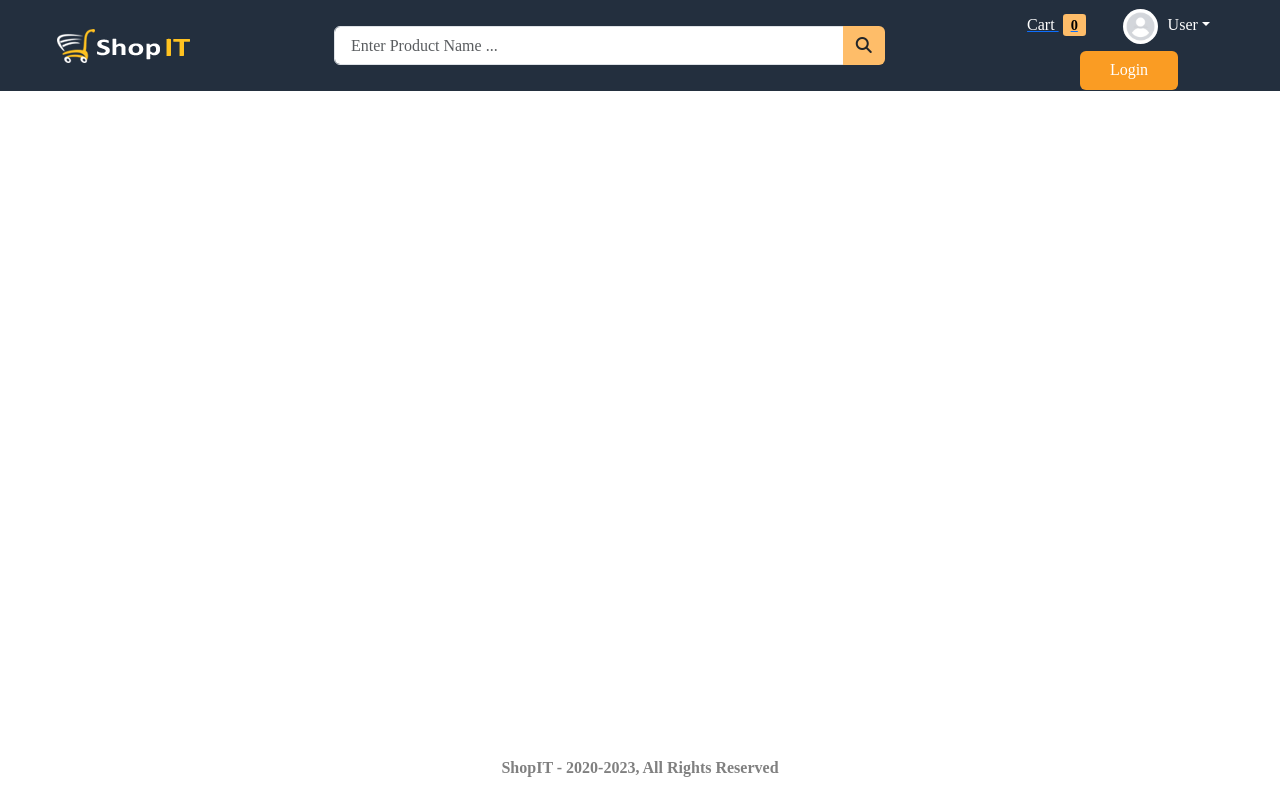
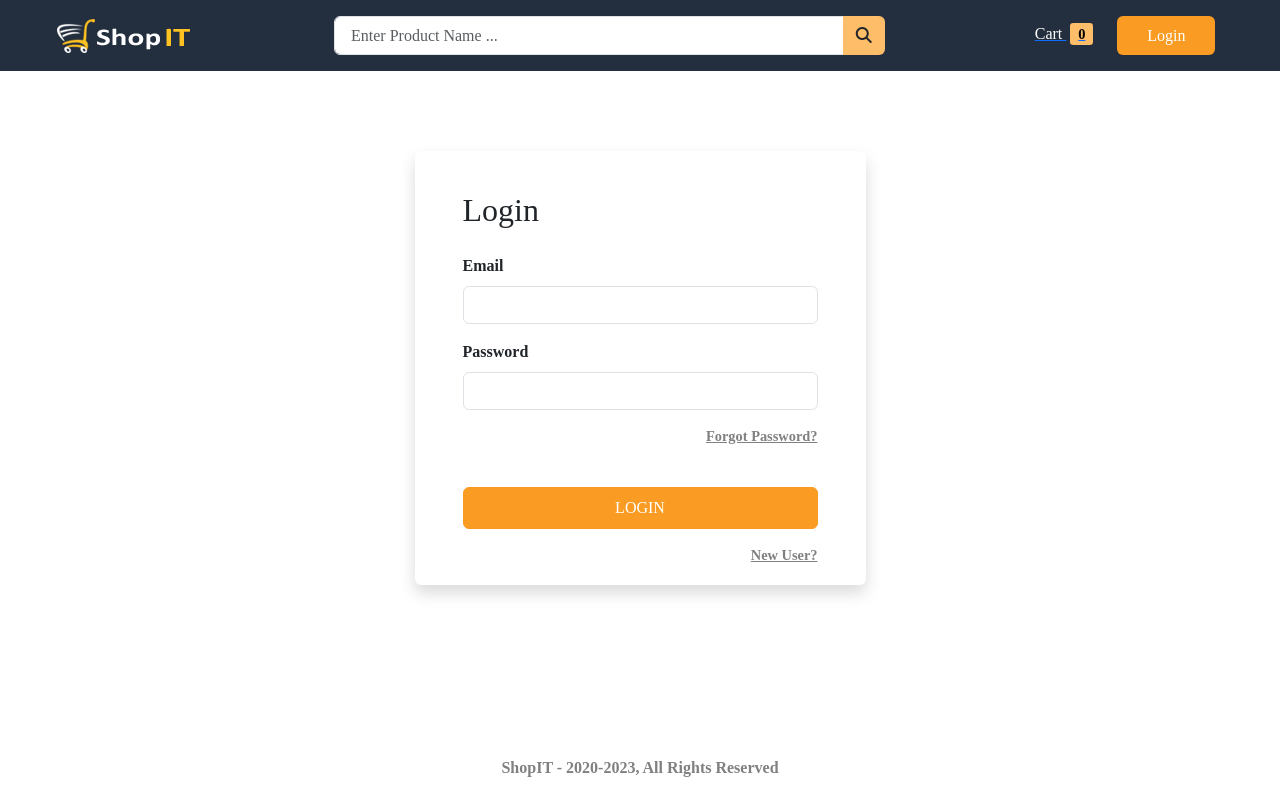
Before and after one commit to lgirao/shop-it, a React (Vite) app in the folder frontend/: page /login in a window 1280 px wide. Built offline with nearby package versions, Linux system fonts and the light colour scheme; no server answers; a web font is replaced by a local one.

Commit message:
auth frontend

```diff
--- a/frontend/src/App.jsx
+++ b/frontend/src/App.jsx
@@ -5,6 +5,8 @@
 import Footer from './components/layout/Footer';
 import Home from './components/Home';
 import ProductDetails from './components/product/productDetails';
+import Login from './components/auth/Login';
+import Register from './components/auth/Register';
 
 
 function App() {
@@ -18,6 +20,8 @@
           <Routes>
             <Route path="/" element={<Home />} />
             <Route path="/product/:id" element={<ProductDetails />} />
+            <Route path="/login" element={<Login />} />
+            <Route path="/register" element={<Register />} />
           </Routes>
         </div>
         <Footer />
--- /dev/null
+++ b/frontend/src/components/auth/Login.jsx
@@ -0,0 +1,86 @@
+import React, { useEffect, useState } from 'react';
+import { useLoginMutation } from '../../redux/api/authApi';
+import toast from "react-hot-toast";
+import { useNavigate } from 'react-router-dom';
+import { useSelector } from 'react-redux';
+
+const Login = () => {
+
+    const navigate = useNavigate();
+
+    const [email, setEmail] = useState("");
+    const [password, setPassword] = useState("");
+
+    const [login, { isLoading, error, data }] = useLoginMutation();
+
+    const { isAuthenticated } = useSelector((state) => state.auth);
+
+    useEffect(() => {
+        if(isAuthenticated) {
+            navigate("/")
+        }
+
+        if (error) {
+            toast.error(error?.data?.message)
+        }
+    }, [error, isAuthenticated]);
+
+    const submitHandler = (e) => {
+        e.preventDefault();
+
+        const loginData = {
+            email,
+            password
+        }
+
+        login(loginData);
+    }
+
+    return (
+        <div className="row wrapper">
+            <div className="col-10 col-lg-5">
+                <form
+                    className="shadow rounded bg-body"
+                    onSubmit={submitHandler}
+                >
+                    <h2 className="mb-4">Login</h2>
+                    <div className="mb-3">
+                        <label htmlFor="email_field" className="form-label">Email</label>
+                        <input
+                            type="email"
+                            id="email_field"
+                            className="form-control"
+                            name="email"
+                            value={email}
+                            onChange={(e) => setEmail(e.target.value)}
+                        />
+                    </div>
+
+                    <div className="mb-3">
+                        <label htmlFor="password_field" className="form-label">Password</label>
+                        <input
+                            type="password"
+                            id="password_field"
+                            className="form-control"
+                            name="password"
+                            value={password}
+                            onChange={(e) => setPassword(e.target.value)}
+                        />
+                    </div>
+
+                    <a href="/password/forgot" className="float-end mb-4">Forgot Password?</a>
+
+                    <button id="login_button" type="submit" className="btn w-100 py-2" disabled={isLoading}>
+                        {isLoading ? "Authenticating..." : "LOGIN"}
+                    </button>
+
+                    <div className="my-3">
+                        <a href="/register" className="float-end">New User?</a>
+                    </div>
+                </form>
+            </div>
+        </div>
+    )
+}
+
+export default Login
--- /dev/null
+++ b/frontend/src/components/auth/Register.jsx
@@ -0,0 +1,103 @@
+import React, { useState, useEffect } from 'react';
+import { useRegisterMutation } from '../../redux/api/authApi';
+import toast from "react-hot-toast";
+import { useSelector } from 'react-redux';
+import { useNavigate } from 'react-router-dom';
+
+const Register = () => {
+
+    const navigate = useNavigate();
+
+    const [user, setUser] = useState({
+        name: "",
+        email: "",
+        password: ""
+    });
+
+    const { name, email, password } = user;
+
+    const [register, { isLoading, error, data }] = useRegisterMutation();
+
+    const { isAuthenticated } = useSelector((state) => state.auth);
+
+    useEffect(() => {
+        if(isAuthenticated) {
+            navigate("/")
+        }
+
+        if (error) {
+            toast.error(error?.data?.message)
+        }
+    }, [error, isAuthenticated]);
+
+    const submitHandler = (e) => {
+        e.preventDefault();
+
+        const registerData = {
+            name,
+            email,
+            password
+        }
+
+        register(registerData);
+    }
+
+    const onChange = (e) => {
+        setUser({ ...user, [e.target.name]: e.target.value })
+    }
+
+  return (
+    <div className="row wrapper">
+      <div className="col-10 col-lg-5">
+        <form
+          className="shadow rounded bg-body"
+          onSubmit={submitHandler}
+        >
+          <h2 className="mb-4">Register</h2>
+
+          <div className="mb-3">
+            <label htmlFor="name_field" className="form-label">Name</label>
+            <input
+              type="text"
+              id="name_field"
+              className="form-control"
+              name="name"
+              value={name}
+              onChange={onChange}
+            />
+          </div>
+
+          <div className="mb-3">
+            <label htmlFor="email_field" className="form-label">Email</label>
+            <input
+              type="email"
+              id="email_field"
+              className="form-control"
+              name="email"
+              value={email}
+              onChange={onChange}
+            />
+          </div>
+
+          <div className="mb-3">
+            <label htmlFor="password_field" className="form-label">Password</label>
+            <input
+              type="password"
+              id="password_field"
+              className="form-control"
+              name="password"
+              value={password}
+              onChange={onChange}
+            />
+          </div>
+
+          <button id="register_button" type="submit" className="btn w-100 py-2" disabled={isLoading}>
+            {isLoading ? "Creating..." : "REGISTER"}
+          </button>
+        </form>
+      </div>
+    </div>
+  )
+}
+
+export default Register
--- a/frontend/src/components/layout/Filters.jsx
+++ b/frontend/src/components/layout/Filters.jsx
@@ -113,7 +113,7 @@
                         defaultChecked={defaultCheckHandler("category", category)}
                         onClick={(e) => handleClick(e.target)}
                     />
-                    <label className="form-check-label" for="check4">{category}</label>
+                    <label className="form-check-label" htmlFor="check4">{category}</label>
                 </div>
             ))}
 
@@ -130,7 +130,7 @@
                         defaultChecked={defaultCheckHandler("ratings", rating?.toString())}
                         onClick={(e) => handleClick(e.target)}
                     />
-                    <label className="form-check-label" for="check7">
+                    <label className="form-check-label" htmlFor="check7">
                         <StarRatings
                             rating={rating}
                             starRatedColor="#ffb829"
--- a/frontend/src/components/layout/Header.jsx
+++ b/frontend/src/components/layout/Header.jsx
@@ -1,7 +1,25 @@
 import React from "react";
 import Search from "./Search";
+import { useGetProfileQuery } from "../../redux/api/userApi";
+import { useSelector } from "react-redux";
+import { Link, useNavigate } from "react-router-dom";
+import { useLazyLogoutQuery } from "../../redux/api/authApi";
 
 const Header = () => {
+
+    const navigate = useNavigate();
+
+    const { isLoading } = useGetProfileQuery();
+
+    const [logout] = useLazyLogoutQuery();
+
+    const { user } = useSelector((state) => state.auth);
+
+    const logoutHandler = () => {
+      logout();
+      navigate(0);
+    }
+
     return (
         <nav className="navbar row">
             <div className="col-12 col-md-3 ps-5">
@@ -20,6 +38,7 @@
                   <span className="ms-1" id="cart_count">0</span>
                 </a>
 
+              {user ? (
                 <div className="ms-4 dropdown">
                   <button
                     className="btn dropdown-toggle text-white"
@@ -30,22 +49,27 @@
                   >
                     <figure className="avatar avatar-nav">
                       <img
-                            src="/images/default_avatar.jpg"
+                        src={user?.avatar ? user?.avatar?.url : "/images/default_avatar.jpg"}
                         alt="User Avatar"
                         className="rounded-circle"
                       />
                     </figure>
-                        <span>User</span>
+                    <span>{user?.name}</span>
                   </button>
                   <div className="dropdown-menu w-100" aria-labelledby="dropDownMenuButton">
-                        <a className="dropdown-item" href="/admin/dashboard"> Dashboard </a>
-                        <a className="dropdown-item" href="/orders"> Orders </a>
-                        <a className="dropdown-item" href="/profile"> Profile </a>
-                        <a className="dropdown-item text-danger" href="/"> Logout </a>
+                    <Link className="dropdown-item" to="/orders"> Orders </Link>
+                    <Link className="dropdown-item" to="/profile"> Profile </Link>
+                    <Link className="dropdown-item" to="/admin/dashboard"> Dashboard </Link>
+                    <Link className="dropdown-item text-danger" to="/" onClick={logoutHandler}> Logout </Link>
                   </div>
                 </div>
-
-                <a href="/login" className="btn ms-4" id="login_btn"> Login </a>
+              ) : (
+                !isLoading && (
+                  <Link to="/login" className="btn ms-4" id="login_btn">
+                    Login
+                  </Link>
+                )
+              )}
             </div>
         </nav>
     );
--- a/frontend/src/components/layout/Search.jsx
+++ b/frontend/src/components/layout/Search.jsx
@@ -2,7 +2,7 @@
 import { useNavigate } from "react-router-dom";
 
 const Search = () => {
-    const [keyword, setKeyword] = useState();
+    const [keyword, setKeyword] = useState("");
     const navigate = useNavigate();
 
     const submitHandler = (e) => {
--- /dev/null
+++ b/frontend/src/redux/api/authApi.js
@@ -0,0 +1,48 @@
+import { createApi, fetchBaseQuery} from "@reduxjs/toolkit/query/react";
+import { userApi } from "./userApi";
+
+export const authApi = createApi({
+    reducerPath: "authApi",
+    baseQuery: fetchBaseQuery({ baseUrl: "/api/v1"}),
+    endpoints: (builder) => ({
+        login: builder.mutation({
+            query(body) {
+                return {
+                    url: "/login",
+                    method: "POST",
+                    body
+                }
+            },
+            async onQueryStarted(args, { dispatch, queryFulfilled }) {
+                try {
+                    await queryFulfilled;
+                    await dispatch(userApi.endpoints.getProfile.initiate(null));
+                } catch (error) {
+                    console.log(error);
+                }
+            }
+        }),
+        register: builder.mutation({
+            query(body) {
+                return {
+                    url: "/register",
+                    method: "POST",
+                    body
+                }
+            },
+            async onQueryStarted(args, { dispatch, queryFulfilled }) {
+                try {
+                    await queryFulfilled;
+                    await dispatch(userApi.endpoints.getProfile.initiate(null));
+                } catch (error) {
+                    console.log(error);
+                }
+            }
+        }),
+        logout: builder.query({
+            query:() => "/logout"
+        })
+    })
+})
+
+export const { useLoginMutation, useRegisterMutation, useLazyLogoutQuery } = authApi;
--- /dev/null
+++ b/frontend/src/redux/api/userApi.js
@@ -0,0 +1,24 @@
+import { createApi, fetchBaseQuery} from "@reduxjs/toolkit/query/react";
+import { setIsAuthenticated, setUser } from "../features/userSlice";
+
+export const userApi = createApi({
+    reducerPath: "userApi",
+    baseQuery: fetchBaseQuery({ baseUrl: "/api/v1"}),
+    endpoints: (builder) => ({
+        getProfile: builder.query({
+            query: () => `/profile`,
+            transformResponse: (result) => result.user,
+            async onQueryStarted(args, { dispatch, queryFulfilled }) {
+                try {
+                    const { data } = await queryFulfilled;
+                    dispatch(setUser(data))
+                    dispatch(setIsAuthenticated(true))
+                } catch (error) {
+                    console.log(error);
+                }
+            }
+        })
+    })
+})
+
+export const { useGetProfileQuery } = userApi;
--- /dev/null
+++ b/frontend/src/redux/features/userSlice.js
@@ -0,0 +1,23 @@
+import { createSlice } from "@reduxjs/toolkit";
+
+const initialState = {
+    user: null,
+    isAuthenticated: false
+}
+
+export const userSlice = createSlice({
+    initialState,
+    name: "userSlice",
+    reducers: {
+        setUser(state, action) {
+            state.user = action.payload
+        },
+        setIsAuthenticated(state, action) {
+            state.isAuthenticated = action.payload
+        }
+    }
+});
+
+export default userSlice.reducer;
+
+export const { setIsAuthenticated, setUser } = userSlice.actions;
```
Also changed, not shown: frontend/src/redux/store.js (+11 -1 lines). Lines whose indentation alone changed are shown as unchanged.
